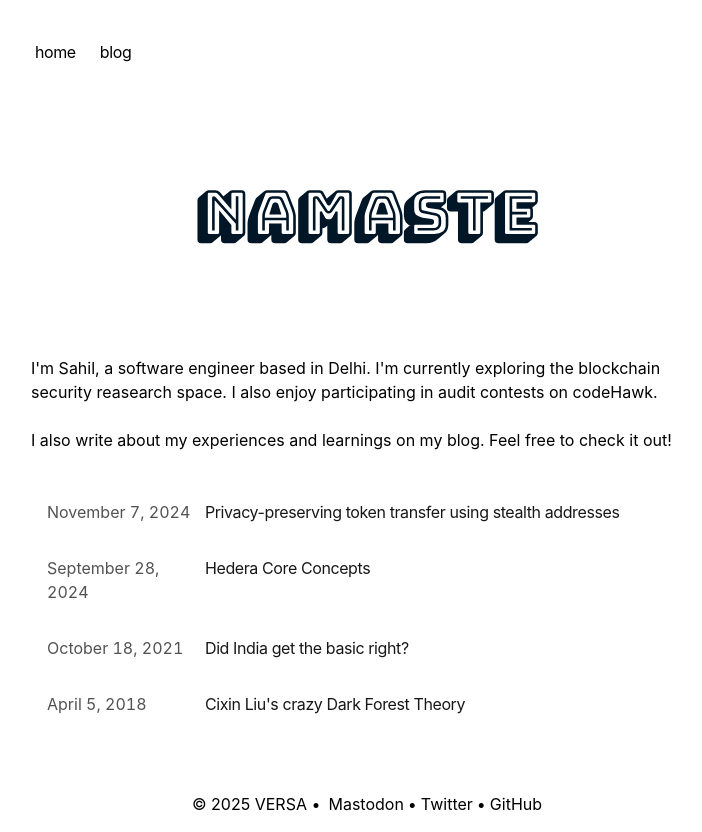
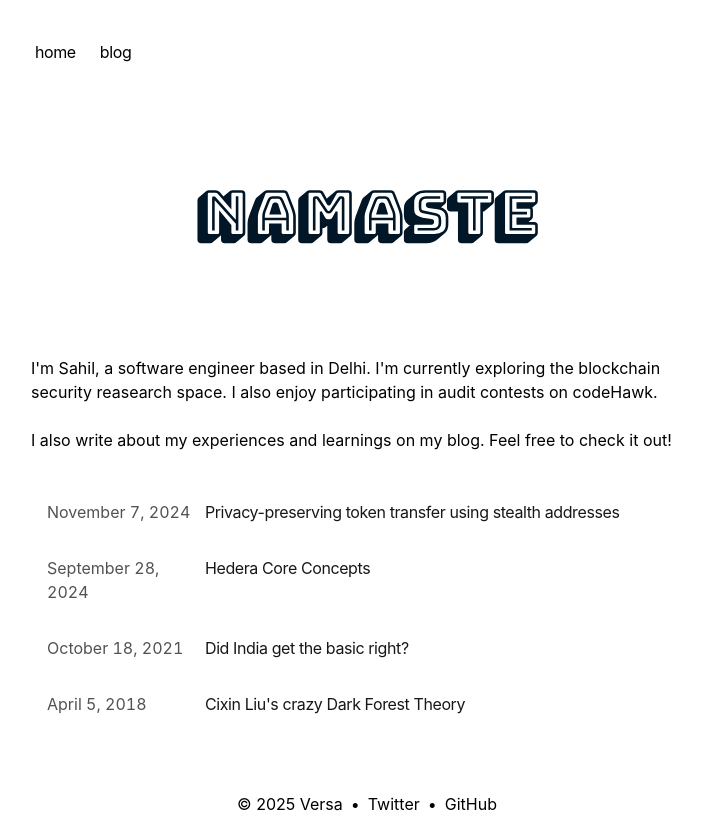
Before and after one commit to sahilvermadev/sahil-builds, a Next.js app: page / in a window 1280 px wide. Shown: the whole page, without its empty margins (273-975 px from the left). Built offline with nearby package versions, Linux system fonts and the light colour scheme.

Commit message:
added socials

```diff
--- a/app/components/footer.tsx
+++ b/app/components/footer.tsx
@@ -6,16 +6,16 @@ const Footer: React.FC = () => {
   return (
     <footer className="w-full p-4 text-m border-[#d47d6f] mt-auto">
       <div className="container mx-auto flex flex-wrap justify-center items-center">
-        <p>© {currentYear} VERSA •</p>
-        <Link href="https://mastodon.social/@yourusername" className="ml-2 hover:text-[#d47d6f] transition-colors duration-300">
+        <p>© {currentYear} Versa</p>
+        {/* <Link href="https://mastodon.social/@yourusername" className="ml-2 hover:text-[#d47d6f] transition-colors duration-300">
           Mastodon
-        </Link>
-        <span className="mx-1">•</span>
-        <Link href="https://twitter.com/yourusername" className="hover:text-[#d47d6f] transition-colors duration-300">
+        </Link> */}
+        <span className="mx-2">•</span>
+        <Link href="https://x.com/0xversa" className="hover:text-[#d47d6f] transition-colors duration-300">
           Twitter
         </Link>
-        <span className="mx-1">•</span>
-        <Link href="https://github.com/yourusername" className="hover:text-[#d47d6f] transition-colors duration-300">
+        <span className="mx-2">•</span>
+        <Link href="https://github.com/sahilvermadev" className="hover:text-[#d47d6f] transition-colors duration-300">
           GitHub
         </Link>
       </div>
```
